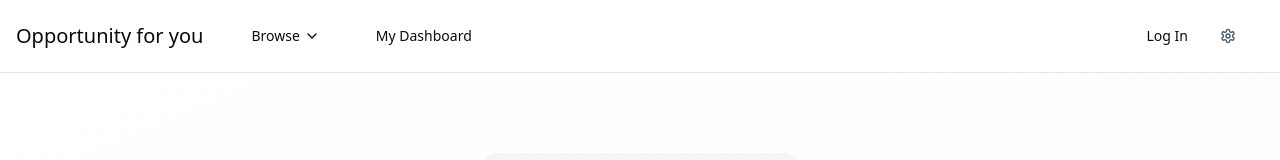
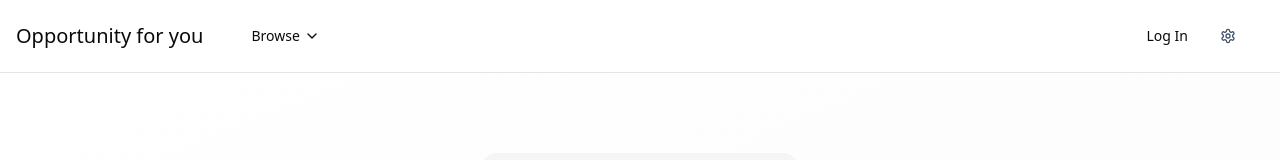
Before and after one commit to shubhamdixena/opportunity, a Next.js app: page / in a window 1280 px wide. Shown: the top 160 px of the page. Built offline with nearby package versions, Linux system fonts and the light colour scheme.

Commit message:
Remove redundant 'My Dashboard' text from navigation
- Removed the My Dashboard button from navigation component
- Fixes redundant text appearing on opportunity detail pages
- Cleaner navigation experience

```diff
--- a/components/navigation.tsx
+++ b/components/navigation.tsx
@@ -36,7 +36,7 @@ export function Navigation({
     { id: "competitions", label: "Competitions", description: "Academic and professional competitions with prizes" },
   ]
 
-  const navItems = [{ id: "dashboard", label: "My Dashboard" }]
+  const navItems: { id: string; label: string }[] = []
 
   const isBrowseActive = ["scholarships", "fellowships", "grants", "conferences", "competitions"].includes(currentPage)
 
```
